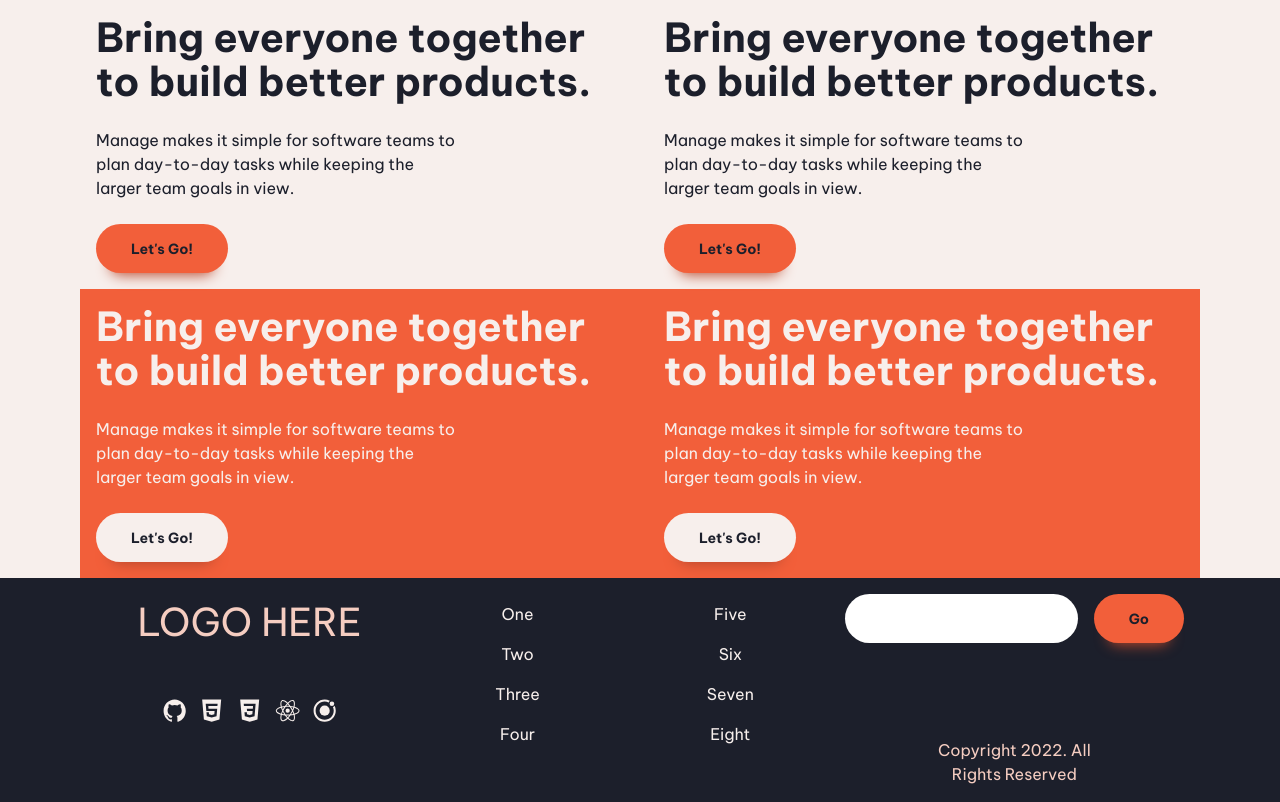
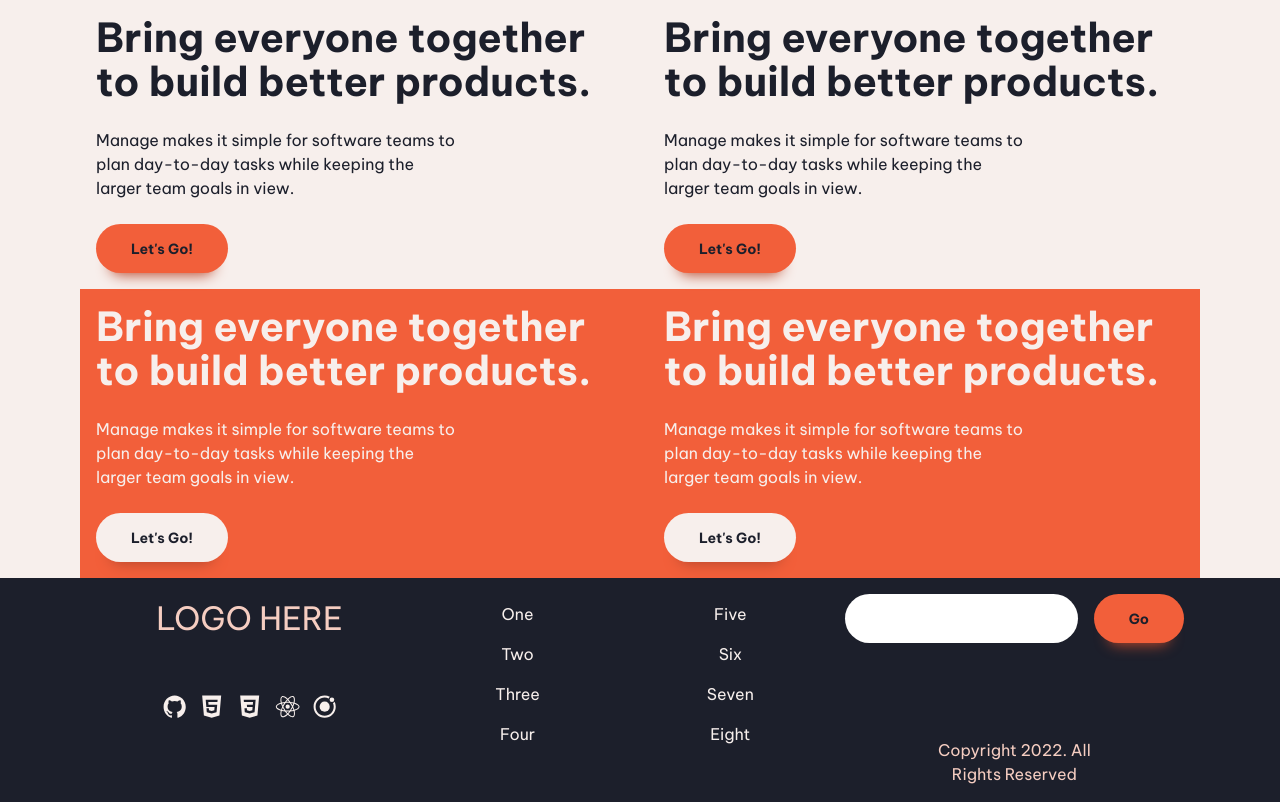
Before and after one commit to bennyjams/dynamic-palette-site, a React (Create React App) app: page / in a window 1280 px wide. Built offline with nearby package versions, Linux system fonts and the light colour scheme.

Commit message:
footer logo

```diff
--- a/src/App.css
+++ b/src/App.css
@@ -187,7 +187,7 @@ body {
 .footer-logo {
   grid-area: logo;
   margin-inline: auto;
-  font-size: clamp(1.5rem, 3vw, 3rem);
+  font-size: clamp(1.5rem, 3vw, 2rem);
   /* background-color: aqua; */
 }
 .footer-socials {
```
